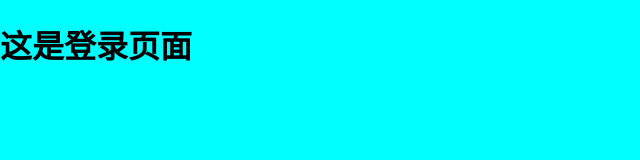
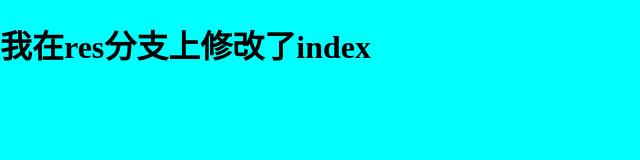
Before and after one commit to imxiaojia/proj_2, a plain HTML site: page index.html in a window 1280 px wide. Shown: the whole page, without its empty margins (0-640 px from the left). Drawn offline with Linux system fonts and the light colour scheme.

Commit message:
在res上修改了index.html

```diff
--- a/index.html
+++ b/index.html
@@ -8,6 +8,6 @@
     <link rel="stylesheet" href="./index.css">
 </head>
 <body>
-    <h1>这是登录页面</h1>
+    <h1>我在res分支上修改了index</h1>
 </body>
 </html>
```
